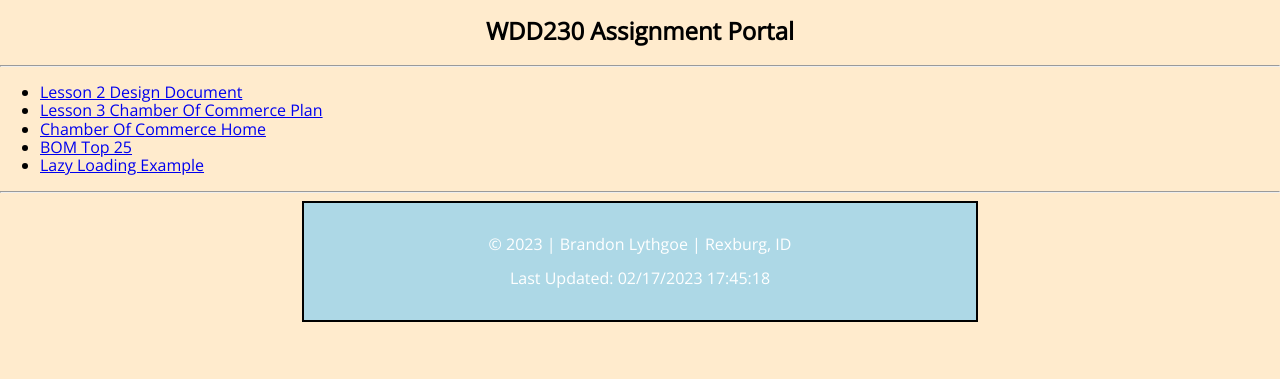
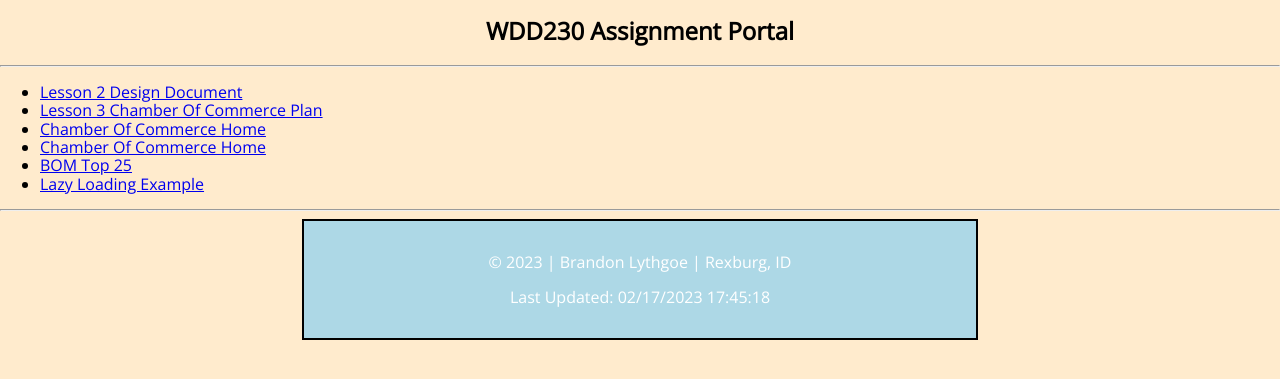
Before and after one commit to brandonlythgoe/wdd230, a plain HTML site: page index.html in a window 1280 px wide. Shown: the part 277-656 px from the top of the page. Drawn offline with nearby package versions, Linux system fonts and the light colour scheme.

Commit message:
discover

```diff
--- a/index.html
+++ b/index.html
@@ -28,7 +28,8 @@
         <ul>
             <li> <a href = "lesson2/design-princpless.html" > Lesson 2 Design Document</a></li>
             <li> <a href = "lesson3/index.html" > Lesson 3 Chamber Of Commerce Plan</a></li>
-            <li> <a href = "chamber/index.html" > Chamber Of Commerce Home</a></li>
+            <li> <a href = "Chamber/index.html" > Chamber Of Commerce Home</a></li>
+            <li> <a href = "Chamber/discover.html" > Chamber Of Commerce Home</a></li>
             <li> <a href = "lesson5/bom.html" > BOM Top 25</a></li>
             <li> <a href = "lesson7/index.html" > Lazy Loading Example</a></li>
         </ul>
```
